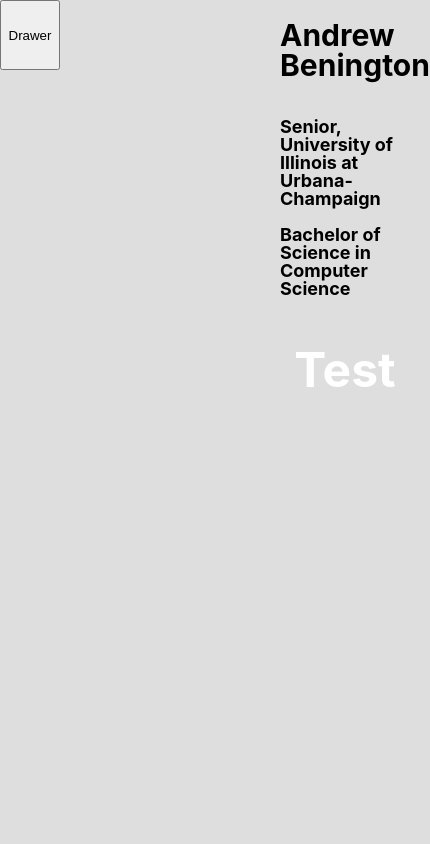
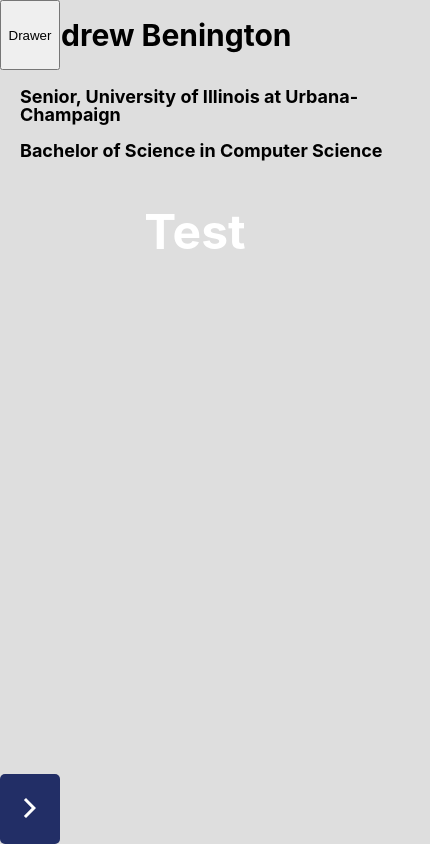
Before and after one commit to andrewbenington/PersonalSite, a React (Create React App) app: page /test in a window 390 px wide. Shown: the whole page, 430 px wide, since content can reach past the window. Built offline with nearby package versions, Linux system fonts and the light colour scheme.

Commit message:
mobile fixes

```diff
--- a/src/MainPage.tsx
+++ b/src/MainPage.tsx
@@ -23,14 +23,6 @@ export const MainPageWrapper = styled.div`
     flex-grow: 1;
 `;
 
-export const ContentWrapper = styled.div`
-    min-height: 100%;
-    display: flex;
-    flex-direction: column;
-    flex-grow: 1;
-    margin-left: 200px;
-`;
-
 function MainPage() {
     const [isMobile, setIsMobile] = useState(false);
     const [isSidebarOpen, setIsSidebarOpen] = useState(false);
@@ -40,6 +32,14 @@ function MainPage() {
         pages[pages.length - 1].slice(1);
     if (pageName === "Vlc-project") pageName = "VLC Project";
     const [title, setTitle] = useState(pageName === "" ? "About" : pageName);
+
+    const ContentWrapper = styled.div`
+        min-height: 100%;
+        display: flex;
+        flex-direction: column;
+        flex-grow: 1;
+        margin-left: ${isMobile ? 0 : 200}px;
+    `;
 
     return (
         <MainPageWrapper className="scroll-no-bar">
--- a/src/components/MobileSideBar.tsx
+++ b/src/components/MobileSideBar.tsx
@@ -9,23 +9,21 @@ const TabButton = styled.button`
     height: 70px;
     width: 60px;
     border-radius: 5px;
-    background-color: #03153b;
+    background-color: #222e66;
     border-width: 0px;
 `;
 
 const SideBarCol = styled.div`
-    max-width: 153px;
-    min-width: 153px;
-    position: sticky;
+    width: 180px;
     z-index: 1;
-    background-color: #03153b;
+    background-color: #222e66;
     overflow-x: hidden;
     flex: 1;
     flex-direction: column;
     display: inline;
 `;
 
-const SideBarLink = styled(Link)`
+const SideBarLink = styled.a`
     padding: 6px 16px 6px 16px;
     text-decoration: none;
     font-size: 25px;
@@ -51,8 +49,12 @@ const SideBarNavLink = styled(Link)`
 `;
 
 const MobileHeadshot = styled.img`
-    height: 214px;
+    height: 180px;
     width: auto;
+    margin-top: 20px;
+    border-radius: 8px;
+    background-color: #222e66;
+    margin-left: 24px;
 `;
 
 function MobileSideBar(props: {
@@ -69,8 +71,11 @@ function MobileSideBar(props: {
     };
 
     return (
-        <div>
-            <TabButton onClick={openSidebar}>
+        <div style={{ position: "fixed", top: 0, bottom: 0 }}>
+            <TabButton
+                onClick={openSidebar}
+                style={{ position: "fixed", bottom: 0 }}
+            >
                 <ArrowForwardIos htmlColor="white" />
             </TabButton>
             <SwipeableDrawer
@@ -131,10 +136,10 @@ function MobileSideBar(props: {
                     </SideBarNavLink>
                     <Divider light={true} />
                     <div style={{ height: "20px" }} />
-                    <SideBarLink to="https://www.linkedin.com/in/andrew-benington/">
+                    <SideBarLink href="https://www.linkedin.com/in/andrew-benington/">
                         LinkedIn
                     </SideBarLink>
-                    <SideBarLink to="http://www.github.com/andrewbenington">
+                    <SideBarLink href="http://www.github.com/andrewbenington">
                         GitHub
                     </SideBarLink>
                     {/* <SideBarLink to={resume} target='_blank' rel='noopener noreferrer'>R&eacute;sum&eacute;</SideBarLink> */}
```
